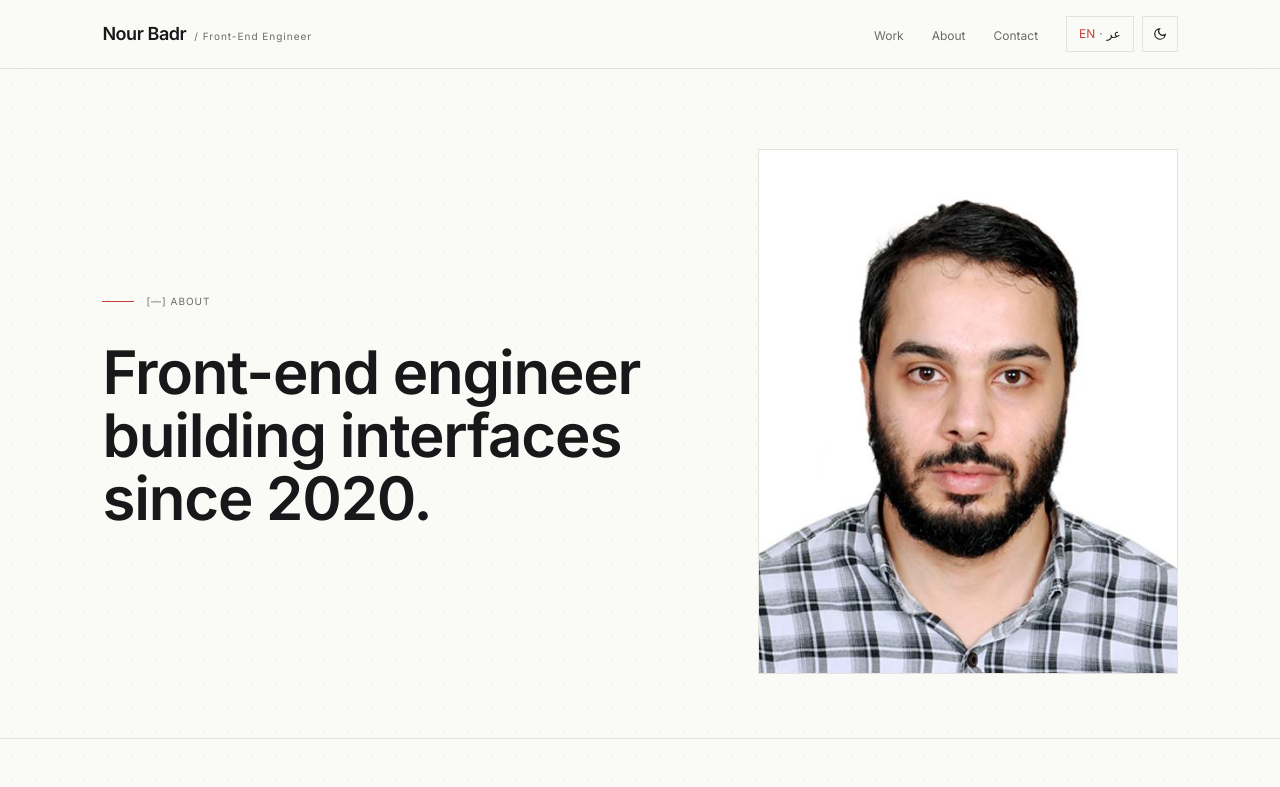
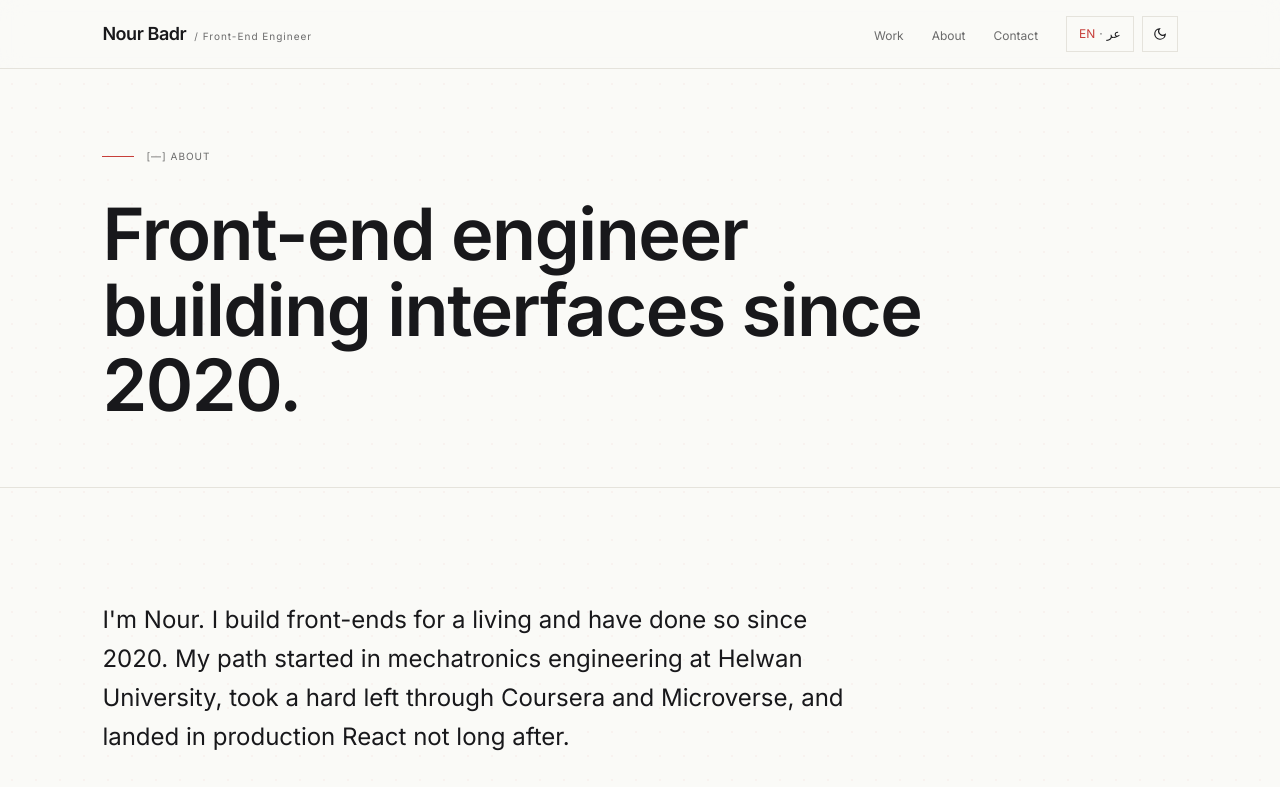
Before and after one commit to noureldeenn/personal-portfolio, a Next.js app: page /en/about in a window 1280 px wide. Shown: the top 787 px of the page. Built offline with nearby package versions, Linux system fonts and the light colour scheme.

Commit message:
feat(about): remove headshot image; headline now spans full hero width

```diff
--- a/app/[locale]/about/page.tsx
+++ b/app/[locale]/about/page.tsx
@@ -1,9 +1,7 @@
 import { setRequestLocale } from "next-intl/server";
-import Image from "next/image";
 import { Timeline } from "@/components/about/timeline";
 import { Reveal } from "@/components/motion/reveal";
 import { Link } from "@/lib/i18n/routing";
-import { siteMeta } from "@/lib/meta";
 import type { Locale } from "@/lib/i18n/routing";
 
 const bio = {
@@ -31,32 +29,17 @@ export default async function AboutPage({
   return (
     <article>
       <header className="container-page pt-12 md:pt-20 pb-16 border-b border-[var(--color-rule)]">
-        <div className="grid grid-cols-1 md:grid-cols-12 gap-12 items-center">
-          <div className="md:col-span-7">
         <div className="flex items-center gap-3 mb-8">
           <span className="block w-8 h-px bg-[var(--color-accent)]" />
           <span className="font-[var(--font-mono)] text-[10px] tracking-widest text-[var(--color-text-muted)]">
             [—] ABOUT
           </span>
         </div>
-            <h1 className="font-[var(--font-display)] text-4xl sm:text-5xl md:text-6xl font-semibold tracking-[-0.02em] leading-[1.05] text-[var(--color-text)]">
+        <h1 className="font-[var(--font-display)] text-4xl sm:text-5xl md:text-7xl font-semibold tracking-[-0.02em] leading-[1.05] text-[var(--color-text)] max-w-4xl">
           {l === "ar"
             ? "مهندس واجهات أمامية أبني تجارب رقمية منذ 2020."
             : "Front-end engineer building interfaces since 2020."}
         </h1>
-          </div>
-          <div className="md:col-span-5">
-            <div className="relative aspect-[4/5] border border-[var(--color-rule)] overflow-hidden bg-[var(--color-surface)]">
-              <Image
-                src="/about/headshot.jpg"
-                alt={siteMeta.name}
-                fill
-                sizes="(max-width: 768px) 100vw, 40vw"
-                className="object-cover"
-              />
-            </div>
-          </div>
-        </div>
       </header>
 
       <section className="container-page py-20 md:py-28">
```
Also changed, not shown: public/about/headshot.jpg (deleted), 1 other file (tests, documents, lock files or other folders). Lines whose indentation alone changed are shown as unchanged.
